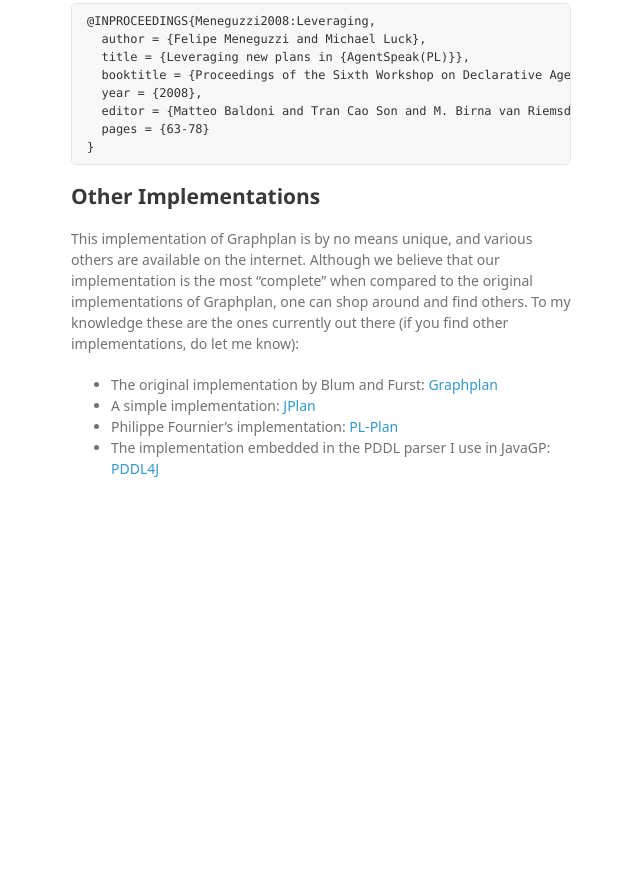
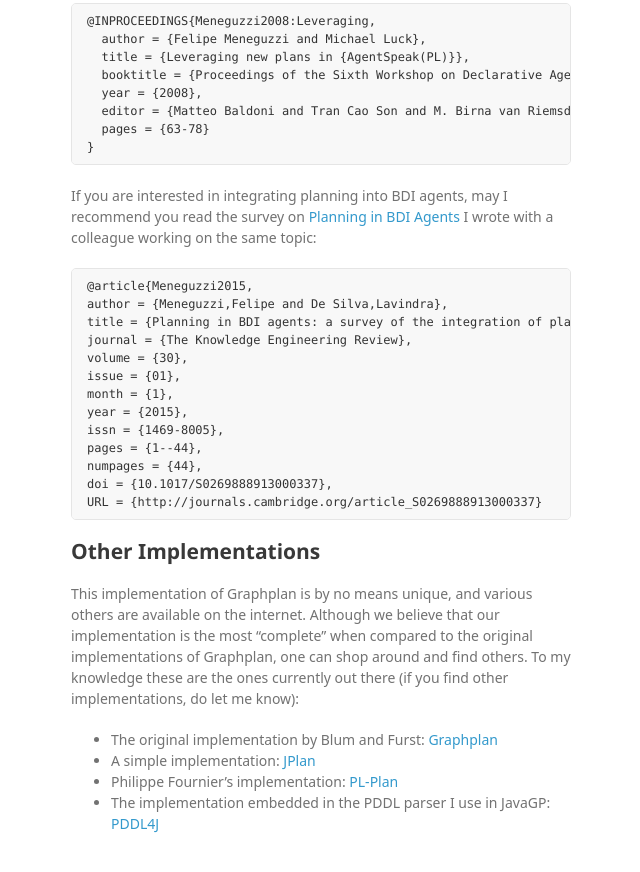
Before and after one commit to pucrs-automated-planning/javagp, a plain HTML site: page index.html in a window 1280 px wide. Shown: the part 1337-2209 px from the top of the page, without its empty margins (499-1139 px from the left). Before the commit the page ends 1886 px from the top, so only its background shows below. Drawn offline with Linux system fonts and the light colour scheme; a web font is replaced by a local one.

Commit message:
Create gh-pages branch via GitHub

```diff
--- a/index.html
+++ b/index.html
@@ -79,6 +79,22 @@
   pages = {63-78}
 }</pre></div>
 
+<p>If you are interested in integrating planning into BDI agents, may I recommend you read the survey on <a href="http://dx.doi.org/10.1017/S0269888913000337">Planning in BDI Agents</a> I wrote with a colleague working on the same topic:</p>
+
+<div class="highlight highlight-text-tex"><pre>@article{Meneguzzi2015,
+author = {Meneguzzi,Felipe and De Silva,Lavindra},
+title = {Planning in BDI agents: a survey of the integration of planning algorithms and agent reasoning},
+journal = {The Knowledge Engineering Review},
+volume = {30},
+issue = {01},
+month = {1},
+year = {2015},
+issn = {1469-8005},
+pages = {1--44},
+numpages = {44},
+doi = {10.1017/S0269888913000337},
+URL = {http://journals.cambridge.org/article_S0269888913000337}</pre></div>
+
 <h2>
 <a id="other-implementations" class="anchor" href="#other-implementations" aria-hidden="true"><span aria-hidden="true" class="octicon octicon-link"></span></a>Other Implementations</h2>
 
```
Also changed, not shown: params.json (+1 -1 lines).
